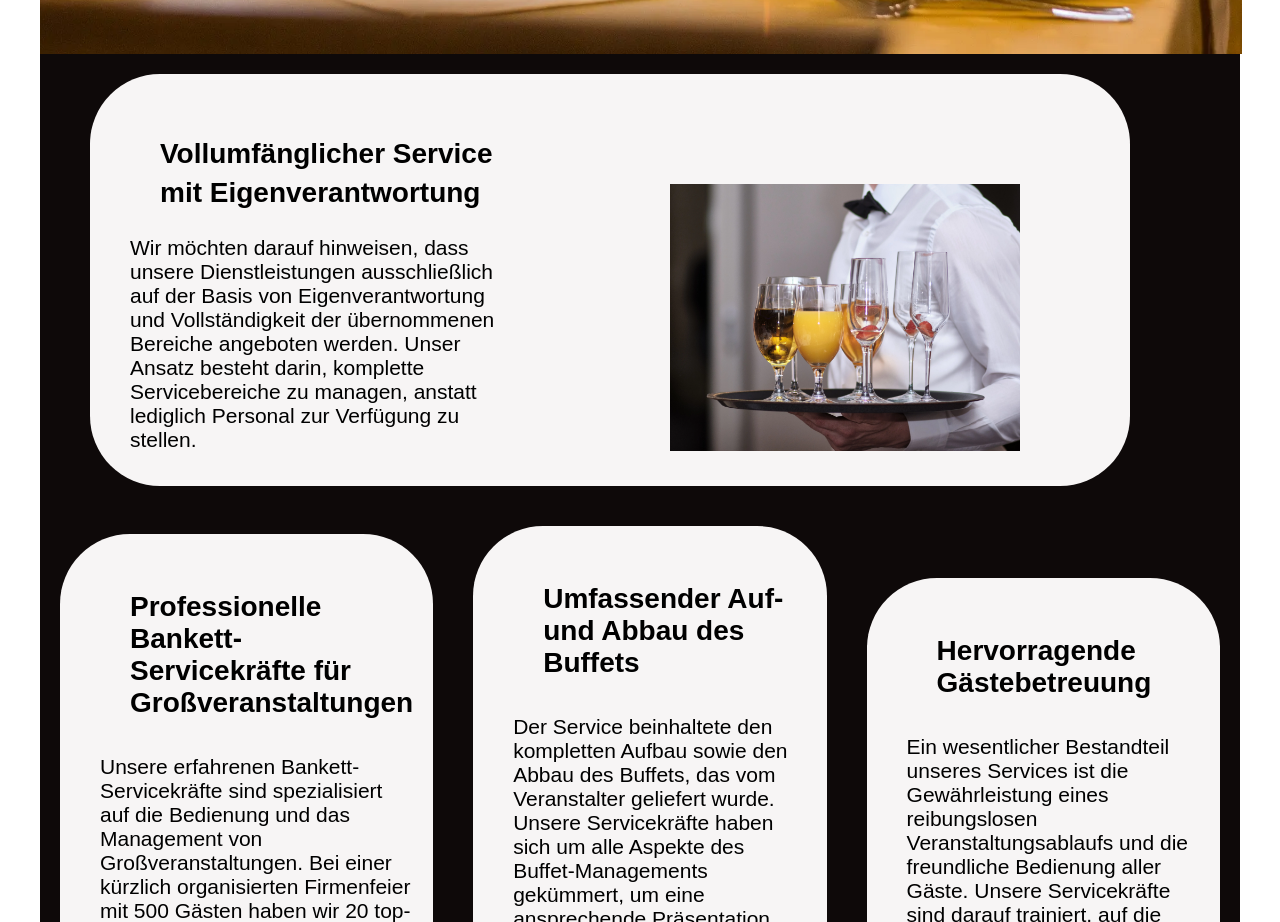
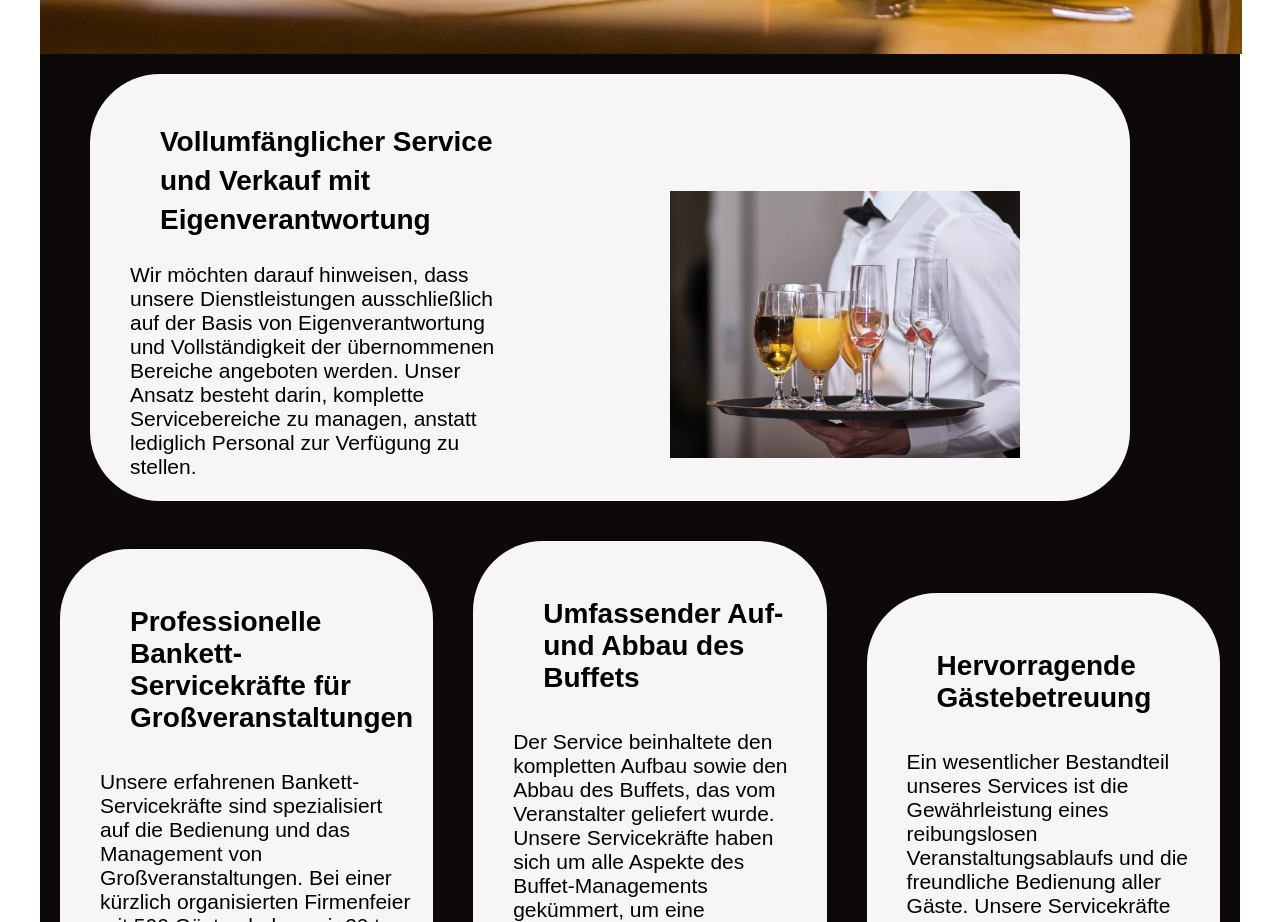
Before and after one commit to herzog92/it, a React (Create React App) app: page /services in a window 1280 px wide. Shown: the part 880-1802 px from the top of the page. Built offline with nearby package versions, Linux system fonts and the light colour scheme.

Commit message:
Premier commit

```diff
--- a/src/Services.js
+++ b/src/Services.js
@@ -14,7 +14,7 @@ function Service() {
             {/* Section 2 */}
             <div className="section rectangle02">
                 <div className="text-container">
-                    <h3 className="titre1">Vollumfänglicher Service mit Eigenverantwortung</h3>
+                    <h3 className="titre1">Vollumfänglicher Service und Verkauf mit Eigenverantwortung</h3>
                     <p className="texte">Wir möchten darauf hinweisen, dass unsere Dienstleistungen ausschließlich auf der Basis von Eigenverantwortung und Vollständigkeit der übernommenen Bereiche angeboten werden. Unser Ansatz besteht darin, komplette Servicebereiche zu managen, anstatt lediglich Personal zur Verfügung zu stellen.</p>
                 </div>
                 <div className="image-container">
```
